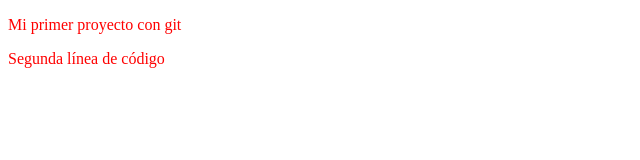
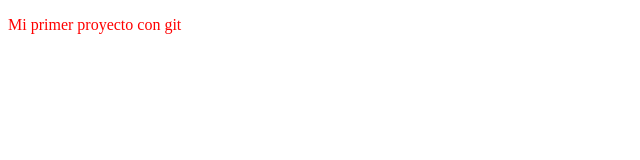
Before and after one commit to JessiSandovalE/test-git, a plain HTML site: page index.html in a window 1280 px wide. Shown: the whole page, without its empty margins (0-640 px from the left). Drawn offline with Linux system fonts and the light colour scheme.

Commit message:
delete line in html

```diff
--- a/index.html
+++ b/index.html
@@ -8,6 +8,5 @@
 </head>
 <body>
     <p>Mi primer proyecto con git</p>
-    <p>Segunda línea de código</p>
 </body>
 </html>
```
